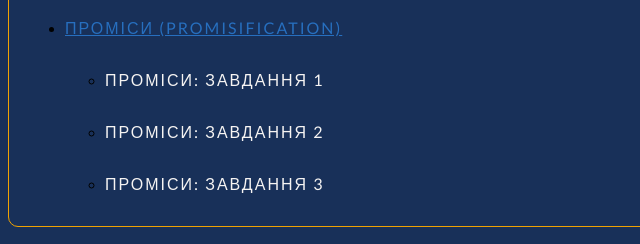
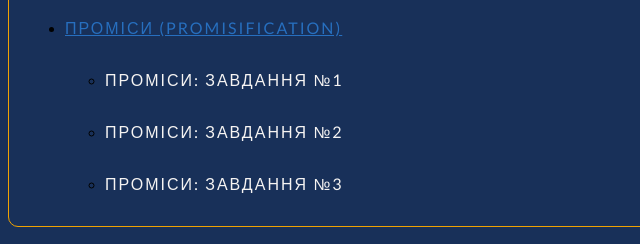
Before and after one commit to Fosa1990/goit-js-hw-11, a plain HTML site: page promisification/index.html in a window 1280 px wide. Shown: the part 211-455 px from the top of the page, 0-640 px from the left. Drawn offline with Linux system fonts and the light colour scheme.

Commit message:
Update index.html

```diff
--- a/promisification/index.html
+++ b/promisification/index.html
@@ -22,9 +22,9 @@
         <li>
           <a href="./index.html" class="current">Проміси (Promisification)</a>
           <ul>
-            <li><a href="./task1.html">Проміси: Завдання 1</a></li>
-            <li><a href="./task2.html">Проміси: Завдання 2</a></li>
-            <li><a href="./task3.html">Проміси: Завдання 3</a></li>
+            <li><a href="./task1.html">Проміси: Завдання №1</a></li>
+            <li><a href="./task2.html">Проміси: Завдання №2</a></li>
+            <li><a href="./task3.html">Проміси: Завдання №3</a></li>
           </ul>
         </li>
       </ul>
```
